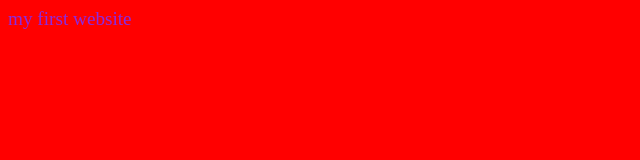
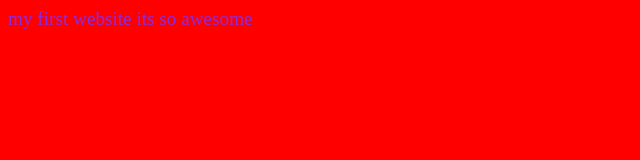
Before and after one commit to susa990/susa990.github.io, a plain HTML site: page index.html in a window 1280 px wide. Shown: the whole page, without its empty margins (0-640 px from the left). Drawn offline with Linux system fonts and the light colour scheme.

Commit message:
Update index.html

```diff
--- a/index.html
+++ b/index.html
@@ -9,5 +9,6 @@
 </head>
 <body>
     my first website
+    its so awesome
 </body>
 </html>
```
